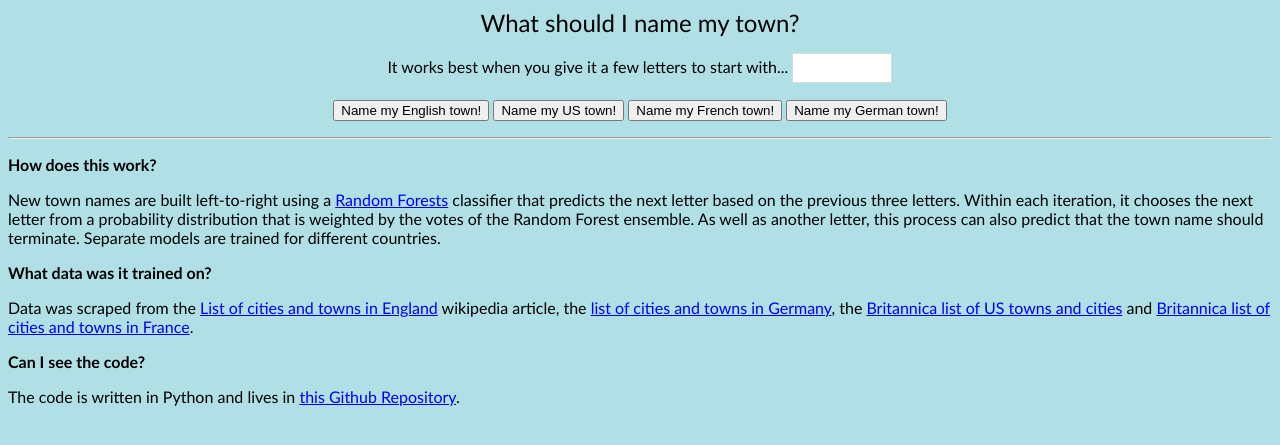
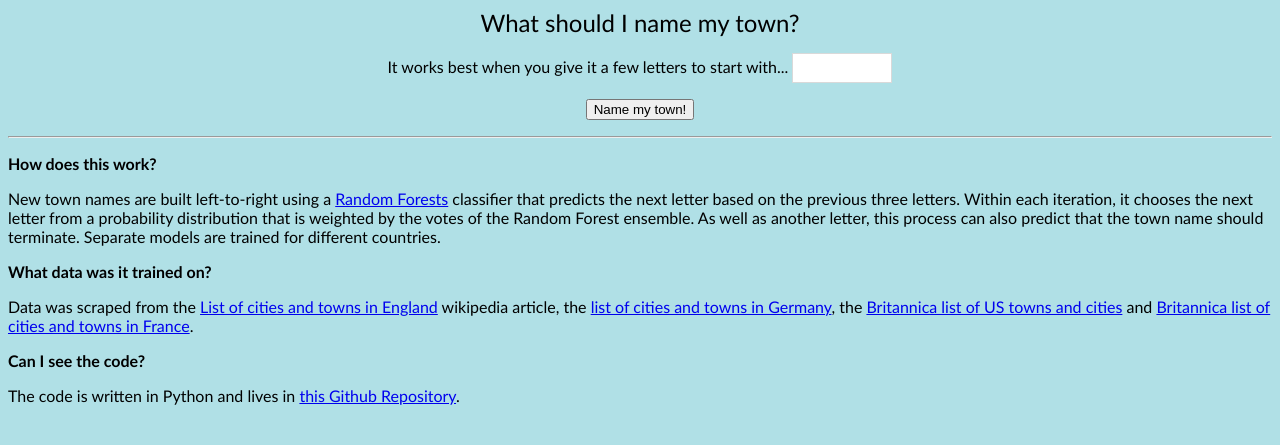
Before and after one commit to alexwilkes/namemytown, a Flask app: template templates/index.html in a window 1280 px wide. Shown: the top 445 px of the page. Run offline with Flask 2, Linux system fonts and the light colour scheme; the template is opened without the code that fills it: values that come from a table or form of the project are taken from there, others are empty; parts of the project's set-up code (start-up, migrations or seed data) failed here and were passed over.

Commit message:
Country detection by app. Each app only loads one model.

```diff
--- a/app.py
+++ b/app.py
@@ -22,10 +22,7 @@ app.config.from_object(Config)
 
 class PromptForm(FlaskForm):
     prompt = StringField("It works best when you give it a few letters to start with...")
-    submit_england = SubmitField('Name my English town!')
-    submit_us = SubmitField('Name my US town!')
-    submit_france = SubmitField('Name my French town!')
-    submit_germany = SubmitField('Name my German town!')
+    submit = SubmitField('Name my town!')
 
 
 def pad_left(prompt):
@@ -36,22 +33,17 @@ def pad_left(prompt):
         return ("1" * (3-len(prompt))) + prompt
 
 
-# Train the english town names model
-# english_town_names = fetch_list_england(english_towns_url)
-# english = TownLearner(english_town_names)
-# english.fit()
-#
-# us_town_names = fetch_data_britannica(us_towns_url)
-# us = TownLearner(us_town_names)
-# us.fit()
-#
-# france_town_names = fetch_data_britannica(france_towns_url)
-# france = TownLearner(france_town_names)
-# france.fit()
+# We must assign the right training list according to the ENV COUNTRY variable
+country_town_names_dict = {
+    "GERMANY": fetch_list_germany(germany_towns_url),
+    "ENGLISH": fetch_list_england(english_towns_url),
+    "US": fetch_data_britannica(us_towns_url),
+    "FRANCE": fetch_data_britannica(france_towns_url),
+}
 
-germany_town_names = fetch_list_germany(germany_towns_url)
-germany = TownLearner(germany_town_names)
-germany.fit()
+country = os.environ["COUNTRY"]
+model = TownLearner(country_town_names_dict[country])
+model.fit()
 
 
 # The only page we serve
@@ -59,19 +51,13 @@ germany.fit()
 def home():
     prompt = request.args.get('prompt')
 
-    if "submit_us" in request.args:
-        placeholder = us.generate_n_towns(pad_left(prompt))
-    elif "submit_england" in request.args:
-        placeholder = english.generate_n_towns(pad_left(prompt))
-    elif "submit_france" in request.args:
-        placeholder = france.generate_n_towns(pad_left(prompt))
-    elif "submit_germany" in request.args:
-        placeholder = germany.generate_n_towns(pad_left(prompt))
+    if prompt is not None:
+        placeholder = model.generate_n_towns(pad_left(prompt))
     else:
         placeholder = set()
 
     form = PromptForm()
-    return render_template('index.html', title='Name my town', form=form, placeholder=placeholder, country=os.environ["COUNTRY"])
+    return render_template('index.html', title='Name my town', form=form, placeholder=placeholder)
 
 
 if __name__ == '__main__':
--- a/templates/index.html
+++ b/templates/index.html
@@ -32,7 +32,7 @@
         <p>
             {{ form.country }}
         </p>
-        <p>{{ form.submit_england() }} {{ form.submit_us() }} {{ form.submit_france() }} {{ form.submit_germany() }}</p>
+        <p>{{ form.submit() }}</p>
     </form>
 </div>
 <div class="c">
@@ -49,7 +49,6 @@
     <p>Data was scraped from the <a href="https://simple.wikipedia.org/wiki/List_of_cities_and_towns_in_England">List of cities and towns in England</a> wikipedia article, the <a href="https://en.wikipedia.org/wiki/List_of_cities_and_towns_in_Germany">list of cities and towns in Germany</a>, the <a href="https://www.britannica.com/topic/list-of-cities-and-towns-in-the-United-States-2023068">Britannica list of US towns and cities</a> and <a href="https://www.britannica.com/topic/list-of-cities-and-towns-in-France-2039172">Britannica list of cities and towns in France</a>.</p>
 <p class="q">Can I see the code?</p>
 <p>The code is written in Python and lives in <a href="https://github.com/alexwilkes/namemytown">this Github Repository</a>.</p>
-<p>{{ country }}</p>
 </div>
 </body>
 </html>
```
